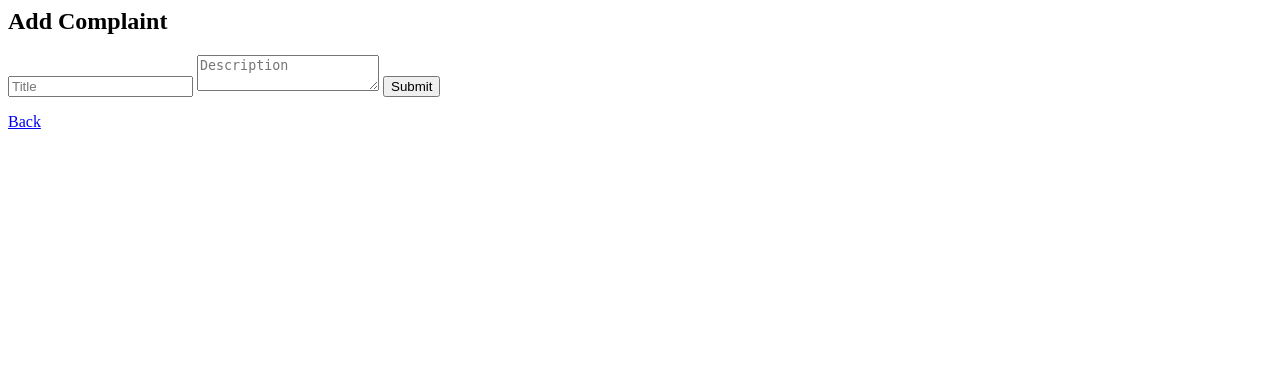
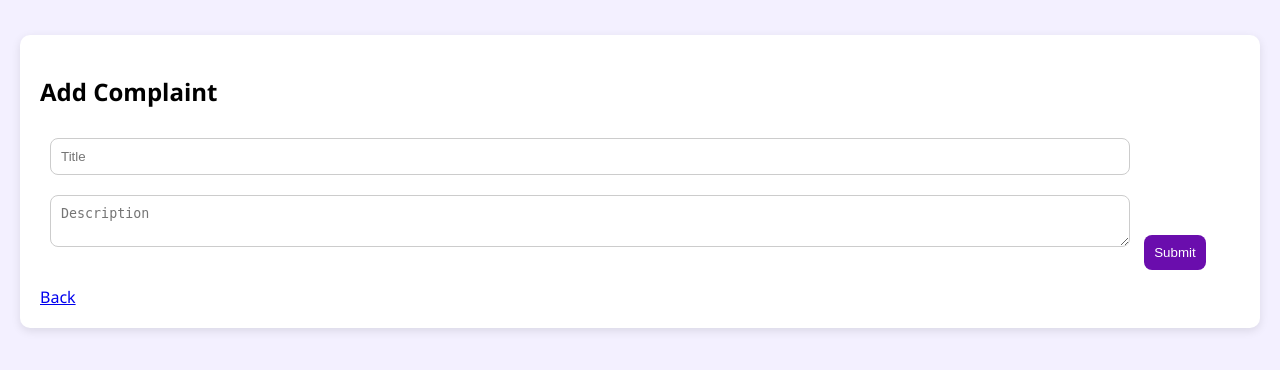
Before and after one commit to Saran1423/Complaint-Management-System, a Flask app: page /add in a window 1280 px wide. Shown: the top 370 px of the page. Run offline with Flask 3, Linux system fonts and the light colour scheme; the visitor is signed in with stand-in values (Sample User, id 1).

Commit message:
Update add_complaint.html

```diff
--- a/templates/add_complaint.html
+++ b/templates/add_complaint.html
@@ -1,9 +1,17 @@
+<link rel="stylesheet" href="/static/style.css">
+
+<div class="container">
+<div class="card">
+
 <h2>Add Complaint</h2>
 
 <form method="POST">
-<input name="title" placeholder="Title" required>
+<input name="title" placeholder="Title">
 <textarea name="description" placeholder="Description"></textarea>
-<button type="submit">Submit</button>
+<button>Submit</button>
 </form>
 
 <a href="/dashboard">Back</a>
+
+</div>
+</div>
```
